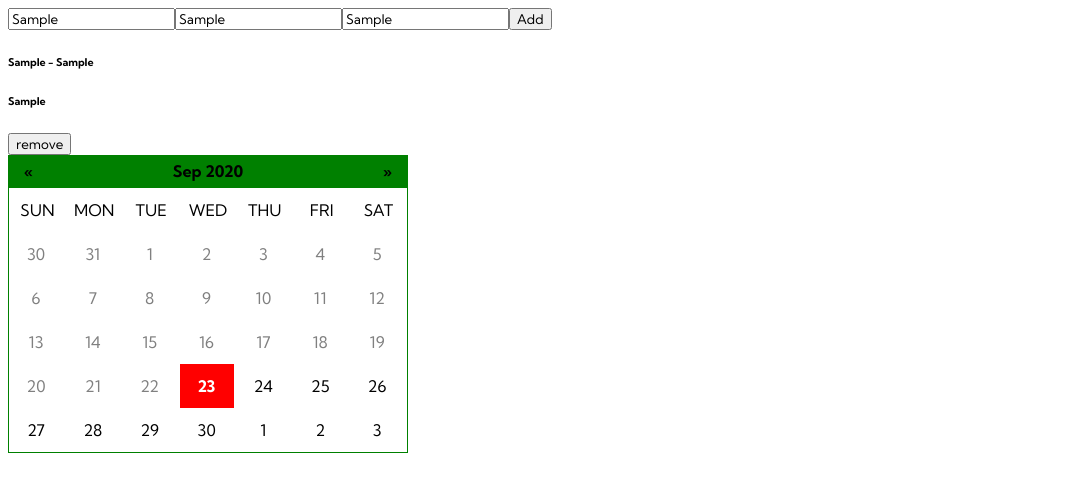
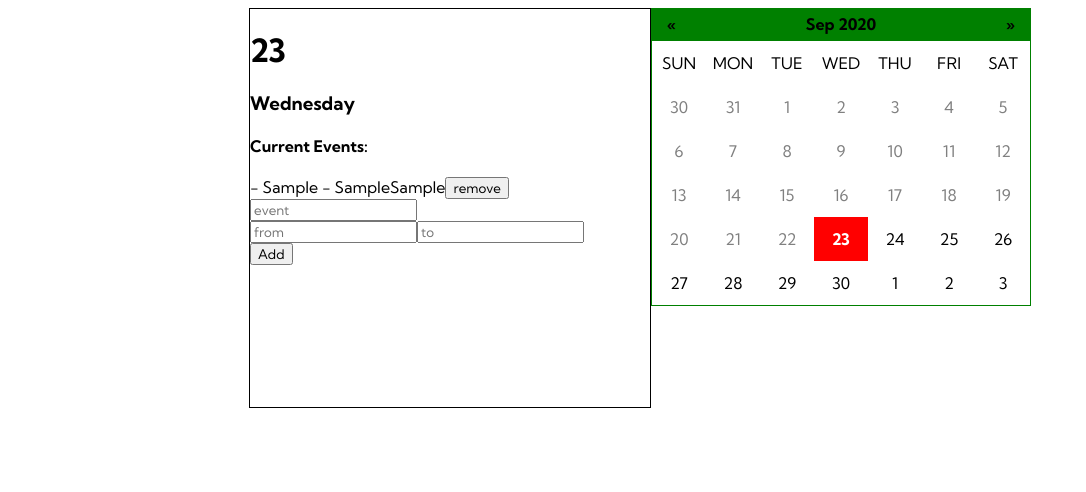
Before and after one commit to Muh-Hasan/Calendar-React, a React (Create React App) app: page / in a window 1280 px wide. Both pictures are taken after typing "Sample", "Sample", "Sample" into the empty fields and a click on the button "Add". Shown: the top 492 px of the page, without its empty margins (0-1086 px from the left). Built offline with nearby package versions, Linux system fonts and the light colour scheme.

Commit message:
css started

```diff
--- a/src/App.css
+++ b/src/App.css
@@ -92,3 +92,17 @@
 .calendar .day div.today {
   background-color: grey;
 }
+
+.display-both{
+  display: flex;
+  justify-content: center;
+  height: 400px;
+}
+
+.edit-box{
+width: 400px;
+border: 1px solid black;
+}
+.have-events{
+  background-color: brown;
+}
--- /dev/null
+++ b/src/Calendar/components/Editable.js
@@ -0,0 +1,80 @@
+import React, { useState, useContext } from "react";
+import { EventsContext } from "../Context/Context";
+
+export default function Editable({ value }) {
+  const [id, setId] = useState(0);
+  const [userEvent, setUserEvent] = useState("");
+  const [userFrom, setUserFrom] = useState("");
+  const [userTo, setUserTo] = useState("");
+  const { events, addingEvents, remove } = useContext(EventsContext);
+  function submit() {
+    setId(id + 1);
+    addingEvents({
+      id: id,
+      day: value.format("MM/DD/YY"),
+      title: userEvent,
+      from: userFrom,
+      to: userTo,
+    });
+    setUserEvent("");
+    setUserFrom("");
+    setUserTo("");
+  }
+
+  return (
+    <div className="edit-box">
+      <div>
+        <h1>{value.format("DD")}</h1>
+        <h3>{value.format("dddd")}</h3>
+      </div>
+      <div>
+        <div>
+          <h4>Current Events:</h4>
+        </div>
+        <div>
+          {events.length <= 0 ? (
+            <h6>No events for today</h6>
+          ) : (
+            events
+              .filter((item) => item.day === value.format("MM/DD/YY"))
+              .map((item) => (
+                <div key={item.id}>
+                  <span>
+                    - {item.from} - {item.to}
+                  </span>
+                  <span>{item.title}</span>
+                  <button onClick={() => remove(item.id)}>remove</button>
+                </div>
+              ))
+          )}
+        </div>
+      </div>
+
+      <div>
+        <div>
+          <input
+            type="text"
+            placeholder="event"
+            onChange={(e) => setUserEvent(e.currentTarget.value)}
+            value={userEvent}
+          />
+        </div>
+        <div>
+          <input
+            type="text"
+            placeholder="from"
+            onChange={(e) => setUserFrom(e.currentTarget.value)}
+            value={userFrom}
+          />
+          <input
+            type="text"
+            placeholder="to"
+            onChange={(e) => setUserTo(e.currentTarget.value)}
+            value={userTo}
+          />
+        </div>
+      </div>
+      <button onClick={() => submit()}>Add</button>
+    </div>
+  );
+}
--- a/src/Calendar/index.js
+++ b/src/Calendar/index.js
@@ -1,18 +1,14 @@
-import React, { useState, useEffect, useContext } from "react";
+import React, { useState, useEffect } from "react";
 import moment from "moment";
-import { EventsContext } from "./Context/Context";
+import Editable from "./components/Editable";
 
 export default function Calendar() {
   const [value, setValue] = useState(moment());
   const [calendar, setCalendar] = useState([]);
-  const [id, setId] = useState(0);
-  const [userEvent, setUserEvent] = useState("");
-  const [userFrom, setUserFrom] = useState("");
-  const [userTo, setUserTo] = useState("");
-  const { events, addingEvents, remove } = useContext(EventsContext);
   let startDay = value.clone().startOf("month").startOf("week");
   let endDay = value.clone().endOf("month").endOf("week");
   let day = startDay.clone().subtract(1, "day");
+
 
   useEffect(() => {
     let tempArray = [];
@@ -54,51 +50,9 @@ export default function Calendar() {
     return value.clone().add(1, "month");
   }
 
-  function submit() {
-    setId(id + 1);
-    addingEvents({
-      id: id,
-      day: value.format("MM/DD/YY"),
-      title: userEvent,
-      from: userFrom,
-      to: userTo,
-    });
-  }
   return (
-    <div>
-      <div>
-        <input
-          type="text"
-          placeholder="event"
-          onChange={(e) => setUserEvent(e.currentTarget.value)}
-        />
-        <input
-          type="text"
-          placeholder="from"
-          onChange={(e) => setUserFrom(e.currentTarget.value)}
-        />
-        <input
-          type="text"
-          placeholder="to"
-          onChange={(e) => setUserTo(e.currentTarget.value)}
-        />
-        <button onClick={() => submit()}>Add</button>
-        {events.length <= 0 ? (
-          <h6>No events for today</h6>
-        ) : (
-          events
-            .filter((item) => item.day === value.format("MM/DD/YY"))
-            .map((item) => (
-              <div key={item.id}>
-                <h6>
-                  {item.from} - {item.to}
-                </h6>
-                <h6>{item.title}</h6>
-                <button onClick={() => remove(item.id)}>remove</button>
-              </div>
-            ))
-        )}
-      </div>
+    <div className="display-both">
+      <Editable value={value} />
       <div className="calendar">
         <div className="header">
           <div className="previous" onClick={() => setValue(prevMonth())}>
```
